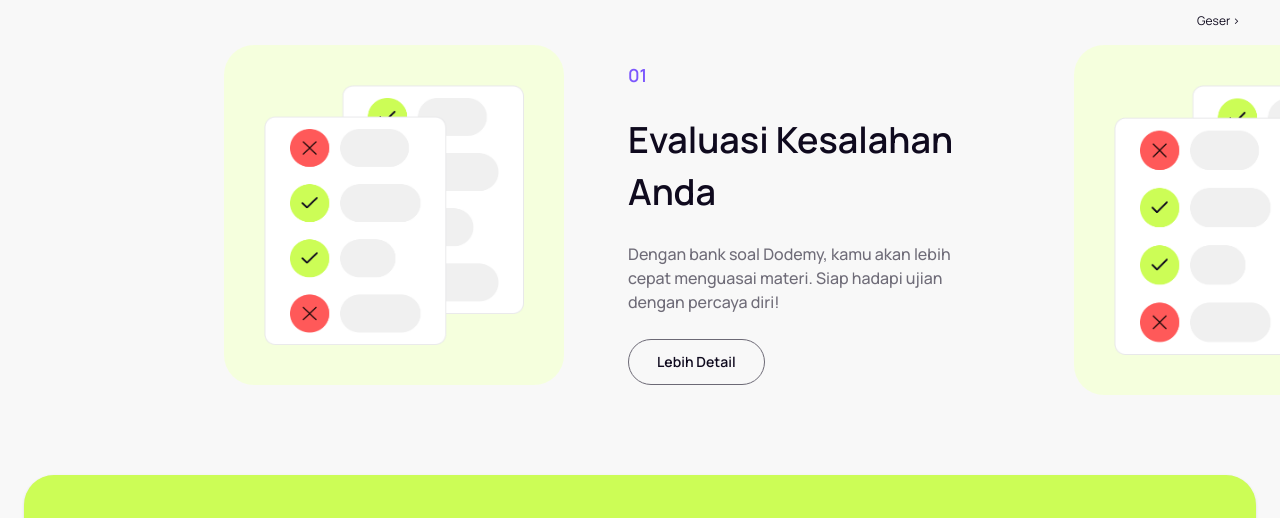
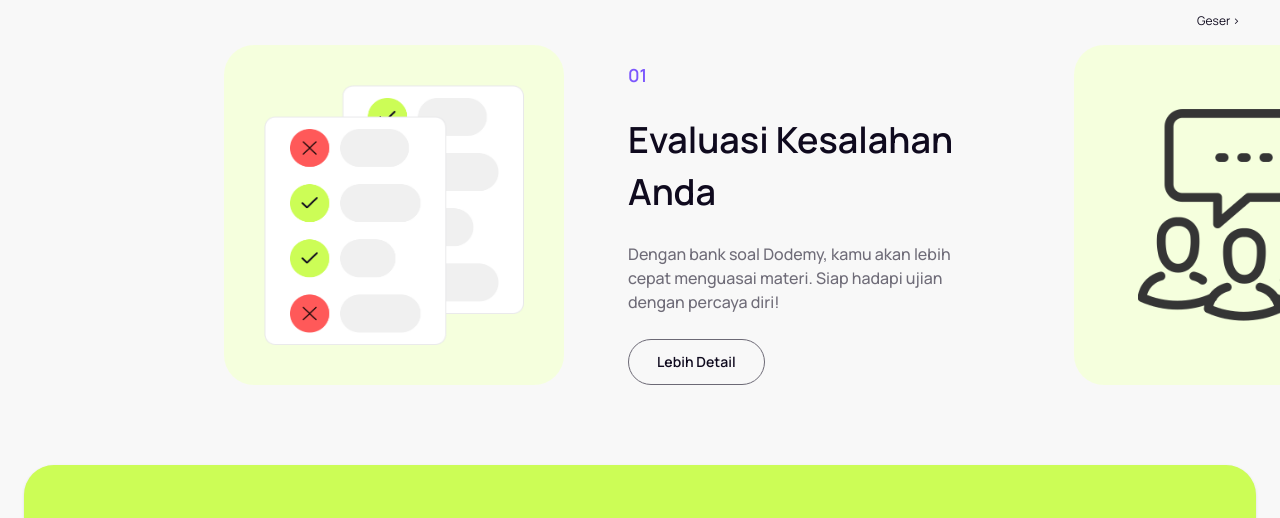
Before and after one commit to jhokam/Dodemy, a plain HTML site: page index.html in a window 1280 px wide. Shown: the part 1136-1654 px from the top of the page. Drawn offline with nearby package versions, Linux system fonts and the light colour scheme.

Commit message:
update icons

```diff
--- a/index.html
+++ b/index.html
@@ -203,9 +203,9 @@
               <!-- Card -->
               <div class="flex gap-16 snap-center">
                 <img
-                  src="assets/img/feature1.png"
+                  src="assets/img/feature2.png"
                   alt=""
-                  class="rounded-[30px] max-w-[340px] p-10 bg-[#F5FFDD]"
+                  class="rounded-[30px] max-w-[340px] p-16 bg-[#F5FFDD]"
                 />
                 <div
                   class="mt-4 flex flex-col w-full max-w-[350px] justify-between text-start gap-4"
@@ -228,9 +228,9 @@
               <!-- Card -->
               <div class="flex gap-16 snap-center">
                 <img
-                  src="assets/img/feature1.png"
+                  src="assets/img/feature3.png"
                   alt=""
-                  class="rounded-[30px] max-w-[340px] p-10 bg-[#F5FFDD]"
+                  class="rounded-[30px] max-w-[340px] p-16 bg-[#F5FFDD]"
                 />
                 <div
                   class="mt-4 flex flex-col w-full max-w-[350px] justify-between text-start gap-4"
@@ -253,9 +253,9 @@
               <!-- Card -->
               <div class="flex gap-16 mr-60 snap-center">
                 <img
-                  src="assets/img/feature1.png"
+                  src="assets/img/feature4.png"
                   alt=""
-                  class="rounded-[30px] max-w-[340px] p-10 bg-[#F5FFDD]"
+                  class="rounded-[30px] max-w-[340px] p-16 bg-[#F5FFDD]"
                 />
                 <div
                   class="mt-4 flex flex-col w-full max-w-[350px] justify-between text-start gap-4"
```
Also changed, not shown: assets/img/feature2.png (added), assets/img/feature3.png (added), assets/img/feature4.png (added).
